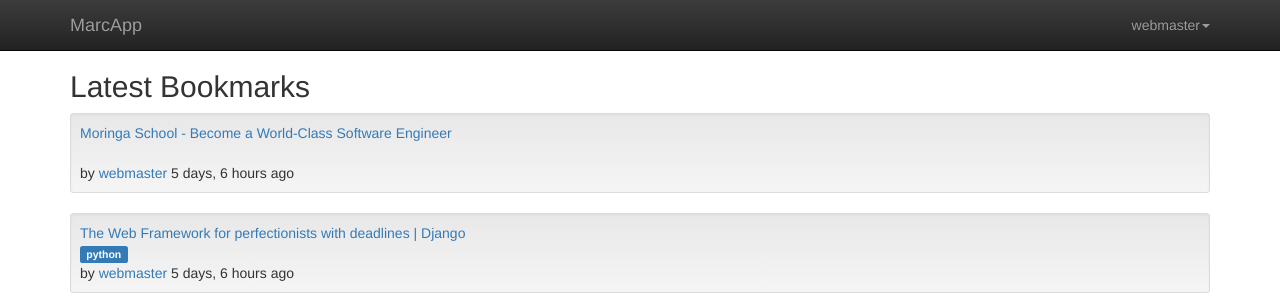
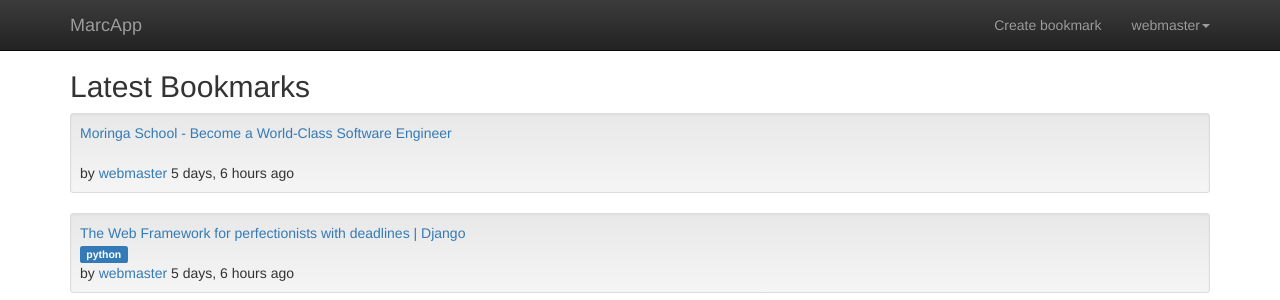
Before and after one commit to vonmises/Marcador, a Django app: page / in a window 1280 px wide. Shown: the top 300 px of the page. Run offline with Django 3.2, Linux system fonts and the light colour scheme; a user stored in the database is signed in; data comes from the database, SQL or seed files in the repository; some libraries are stand-ins or nearby versions.

Commit message:
added link to create a bookmark

```diff
--- a/djangosite/templates/toggle_login.html
+++ b/djangosite/templates/toggle_login.html
@@ -1,5 +1,6 @@
 {% if user.is_authenticated %}
 <ul class="nav navbar-nav navbar-right">
+    <li><a href="{% url "marcapp_bookmark_create" %}">Create bookmark</a></li>
     <li class="dropdown">
         <a href="#" class="dropdown-toggle" data-toggle="dropdown"
            role="button" aria-expanded="false">
```
